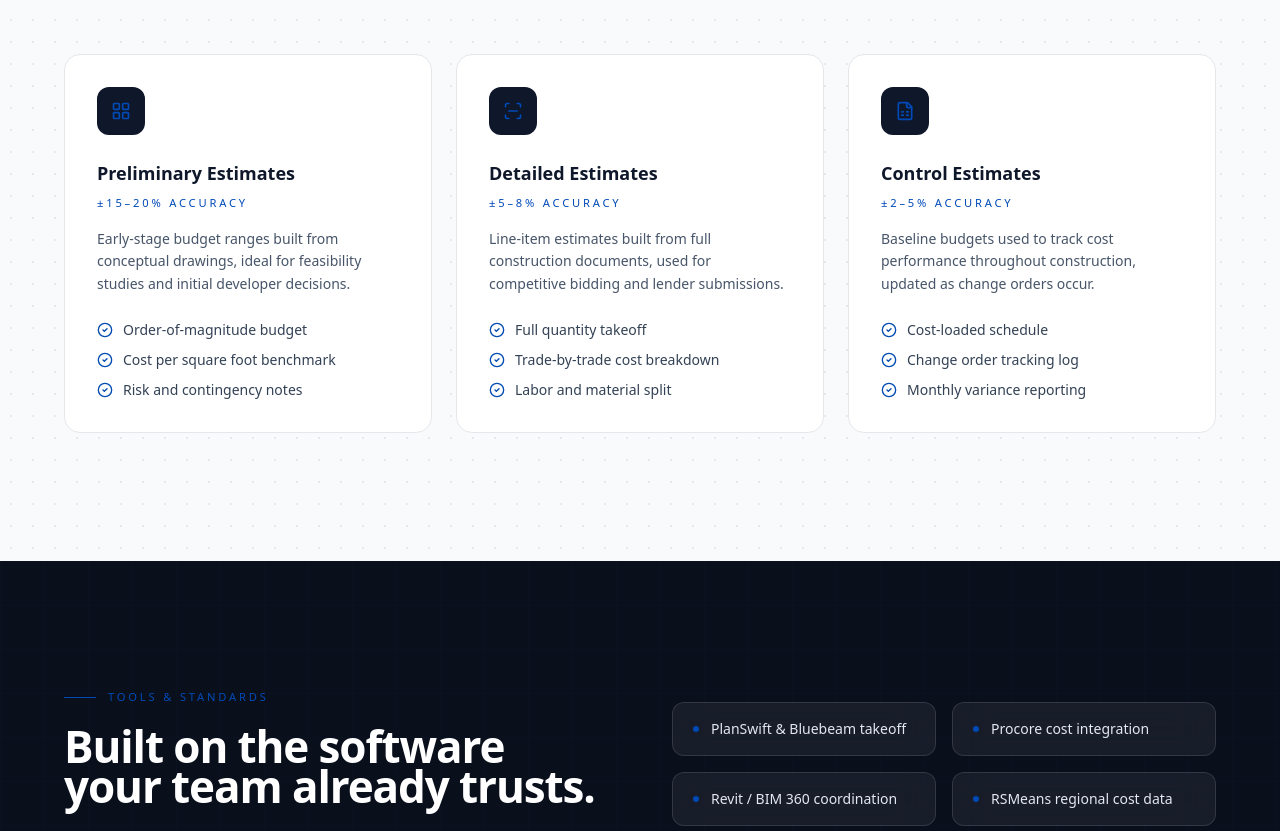
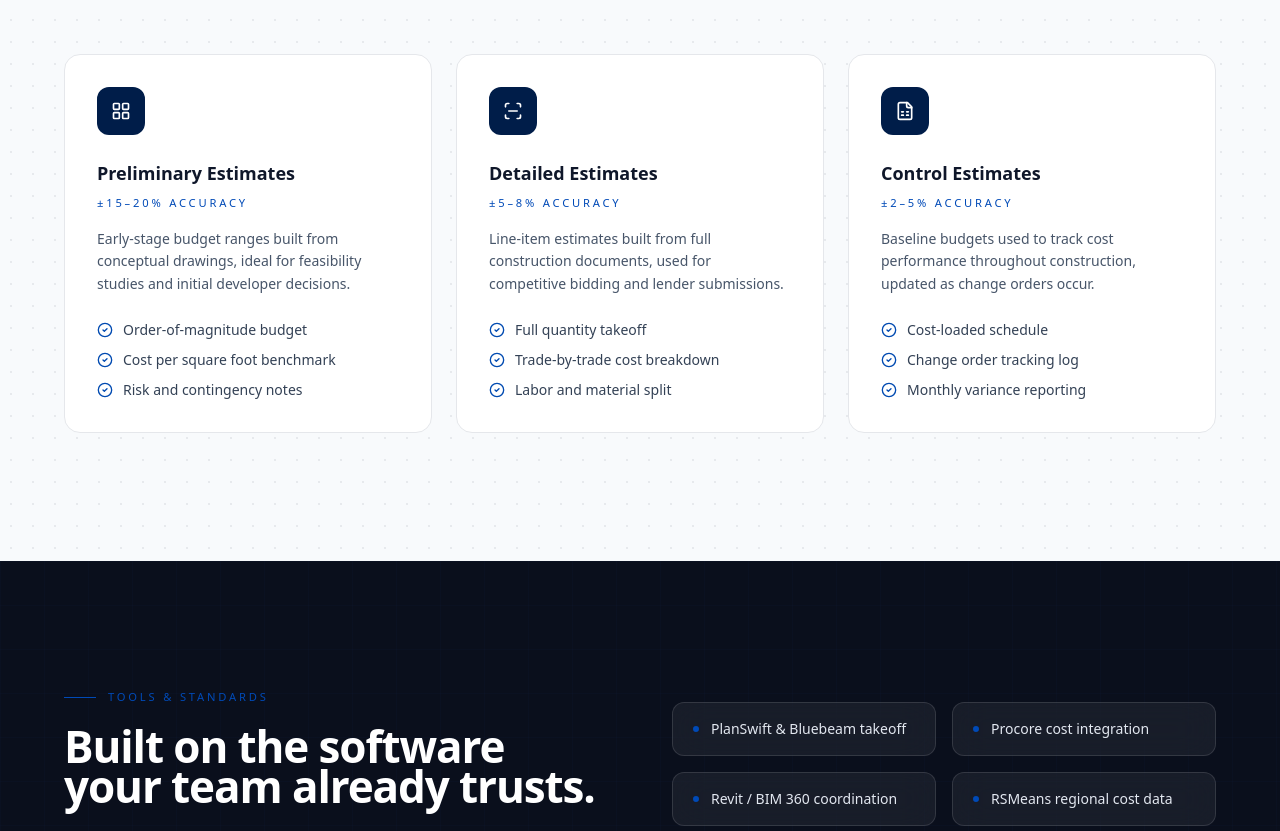
Before and after one commit to Hassu685/construction, a Next.js app: page /estimating-services in a window 1280 px wide. Shown: the part 919-1750 px from the top of the page. Built offline with nearby package versions, Linux system fonts and the light colour scheme.

Commit message:
code update

```diff
--- a/app/about/page.js
+++ b/app/about/page.js
@@ -58,7 +58,7 @@ export default function AboutPage() {
               title="Numbers your project team can build on."
             />
             <div className="flex gap-4">
-              <span className="flex h-12 w-12 shrink-0 items-center justify-center rounded-xl bg-navy-900 text-[#004ab7]">
+              <span className="flex h-12 w-12 shrink-0 items-center justify-center rounded-xl bg-[#001D49] text-white">
                 <Target className="h-5 w-5" />
               </span>
               <div>
@@ -70,7 +70,7 @@ export default function AboutPage() {
               </div>
             </div>
             <div className="flex gap-4">
-              <span className="flex h-12 w-12 shrink-0 items-center justify-center rounded-xl bg-navy-900 text-[#004ab7]">
+              <span className="flex h-12 w-12 shrink-0 items-center justify-center rounded-xl bg-[#001D49] text-white">
                 <Eye className="h-5 w-5" />
               </span>
               <div>
--- a/app/estimating-services/page.js
+++ b/app/estimating-services/page.js
@@ -82,7 +82,7 @@ export default function EstimatingServicesPage() {
             {estimateTypes.map((type, i) => (
               <Reveal key={type.title} delay={i * 0.08}>
                 <div className="rounded-2xl bg-white border border-navy-900/8 p-8 h-full flex flex-col">
-                  <span className="flex h-12 w-12 items-center justify-center rounded-xl bg-navy-900 text-[#004ab7]">
+                  <span className="flex h-12 w-12 items-center justify-center rounded-xl bg-[#001D49] text-white">
                     <type.icon className="h-5 w-5" />
                   </span>
                   <h3 className="font-display text-lg font-semibold text-navy-900 mt-6">{type.title}</h3>
--- a/components/sections/ProjectsFilterGrid.jsx
+++ b/components/sections/ProjectsFilterGrid.jsx
@@ -22,7 +22,7 @@ export default function ProjectsFilterGrid() {
                 key={cat}
                 onClick={() => setActive(cat)}
                 className={`relative px-5 py-2.5 rounded-full text-sm font-medium transition-colors duration-500 ${
-                  active === cat ? "text-navy-900" : "text-slate-500 hover:text-navy-900"
+                  active === cat ? "text-white" : "text-slate-500 hover:text-[#001D49]"
                 }`}
               >
                 {active === cat && (
```
